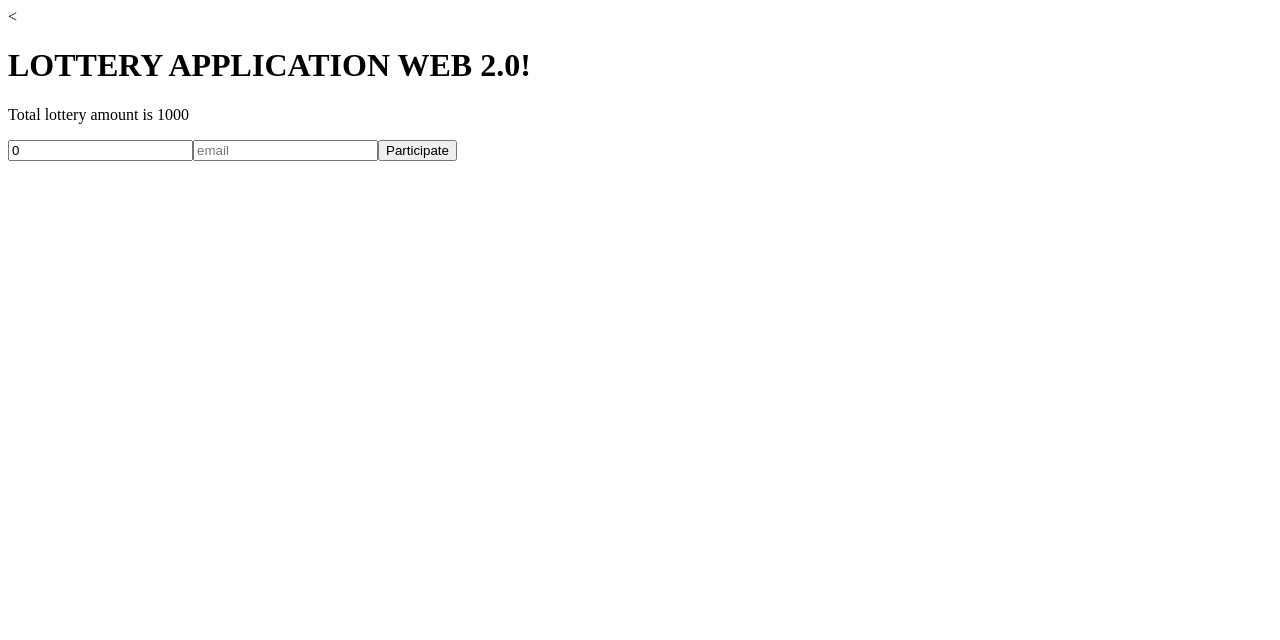
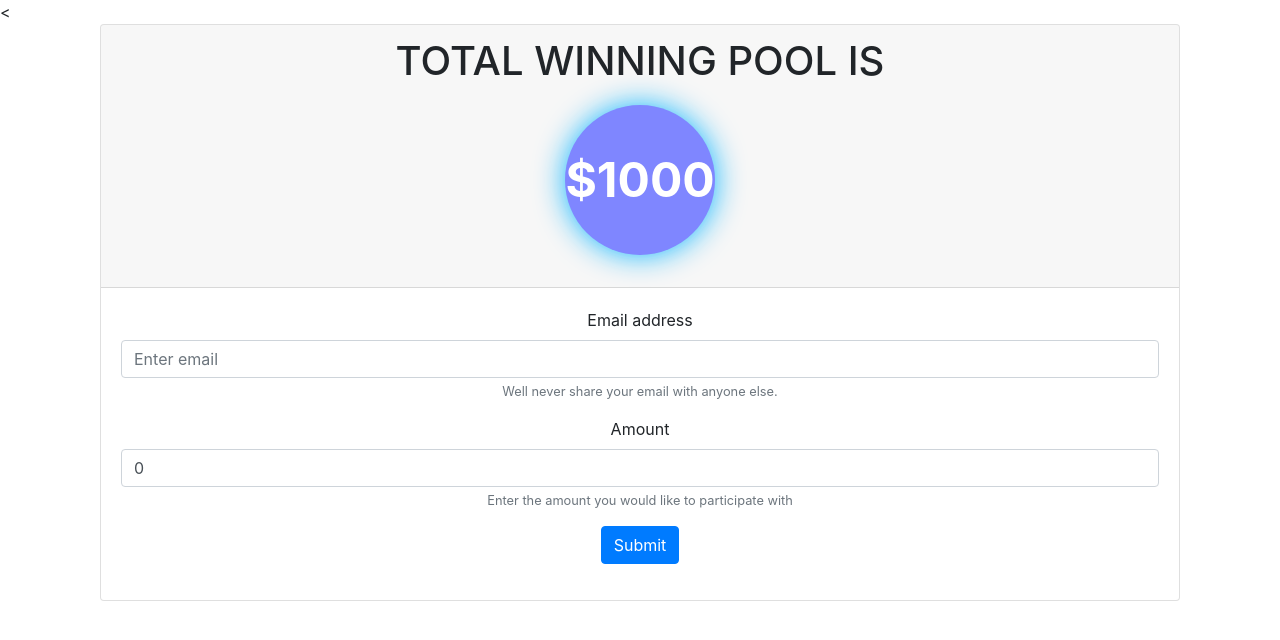
Before and after one commit to greaterheightscomputer/web2-0, a website: page public/index.html in a window 1280 px wide. Drawn offline with nearby package versions, Linux system fonts and the light colour scheme; no server answers.

Commit message:
Styling with Bootstrap

```diff
--- /dev/null
+++ b/public/index.css
@@ -0,0 +1,21 @@
+/*--CSS--*/
+ .block {
+    text-align: center;
+    vertical-align: middle;
+}
+.circle {
+    background: #7f86ff;
+    border-radius: 200px;
+    color: white;
+    height: 150px;
+    font-size: 3rem;
+    font-weight: bold;
+    width: 150px;
+    display: table;
+    margin: 20px auto;
+    box-shadow: 0px 0px 30px #00b2fff2;
+}
+.circle p {
+    vertical-align: middle;
+    display: table-cell;
+}
--- a/public/index.html
+++ b/public/index.html
@@ -7,8 +7,13 @@
     <script src="https://cdnjs.cloudflare.com/ajax/libs/babel-standalone/6.26.0/babel.min.js"></script>
     <script type="text/babel" src="index.js"></script>
     <script src="https://cdnjs.cloudflare.com/ajax/libs/axios/0.18.0/axios.js"></script>
+    <link rel="stylesheet" href="https://stackpath.bootstrapcdn.com/bootstrap/4.1.3/css/bootstrap.min.css" integrity="sha384-MCw98/SFnGE8fJT3GXwEOngsV7Zt27NXFoaoApmYm81iuXoPkFOJwJ8ERdknLPMO" crossorigin="anonymous">
+    <link rel="stylesheet" href="index.css">
   </head>
   <body>
     <div id="reactBinding"></div>
   </body>
+  <script src="https://code.jquery.com/jquery-3.3.1.slim.min.js" integrity="sha384-q8i/X+965DzO0rT7abK41JStQIAqVgRVzpbzo5smXKp4YfRvH+8abtTE1Pi6jizo" crossorigin="anonymous"></script>
+  <script src="https://cdnjs.cloudflare.com/ajax/libs/popper.js/1.14.3/umd/popper.min.js" integrity="sha384-ZMP7rVo3mIykV+2+9J3UJ46jBk0WLaUAdn689aCwoqbBJiSnjAK/l8WvCWPIPm49" crossorigin="anonymous"></script>
+  <script src="https://stackpath.bootstrapcdn.com/bootstrap/4.1.3/js/bootstrap.min.js" integrity="sha384-ChfqqxuZUCnJSK3+MXmPNIyE6ZbWh2IMqE241rYiqJxyMiZ6OW/JmZQ5stwEULTy" crossorigin="anonymous"></script>
 </html>
--- a/public/index.js
+++ b/public/index.js
@@ -29,25 +29,40 @@ class App extends React.Component{
   }
   render(){
     return(
-      <div>
-        <h1>LOTTERY APPLICATION WEB 2.0!</h1>
-        <div>
-          <p>Total lottery amount is {this.state.total_amount}</p>
+      <div className="container">
+            <div className="col-md-12">
+              <div className="card text-center">
+                  <div className="card-header">
+                    <h1>TOTAL WINNING POOL IS </h1>
+                    <div className ="block">
+                        <div className="circle">
+                          <p>${this.state.total_amount}</p>
+                        </div>
+                    </div>
+                  </div>
+                  <div className="card-body">
+                  <form onSubmit={this.onSubmit}>
+                      <div className="form-group">
+                        <label >Email address</label>
+                        <input type="email" className="form-control" placeholder="Enter email"
+                          onChange = {event=> this.setState({email :event.target.value})}
+                        />
+                        <small className="form-text text-muted">Well never share your email with anyone else.</small>
+                      </div>
+                      <div className="form-group">
+                        <label>Amount</label>
+                        <input type="number" className="form-control"  placeholder="Enter Amount"
+                          value={this.state.amount}
+                          onChange={event => this.setState({amount : event.target.value})}
+                        />
+                        <small className="form-text text-muted">Enter the amount you would like to participate with</small>
+                      </div>
+                      <button type="submit" className="btn btn-primary">Submit</button>
+                    </form>
+                  </div>
+              </div>
+            </div>
         </div>
-        <form onSubmit={this.onSubmit}>
-          <input
-            placeholder="amount"
-            value={this.state.amount}
-            onChange={(event)=>this.setState({amount: event.target.value})}
-          />
-          <input
-            placeholder="email"
-            value={this.state.email}
-            onChange={(event)=>this.setState({email: event.target.value})}
-          />
-          <button type="submit">Participate</button>
-        </form>
-      </div>
     )
   }
 };
```
Also changed, not shown: server.js (line endings or trailing spaces).
